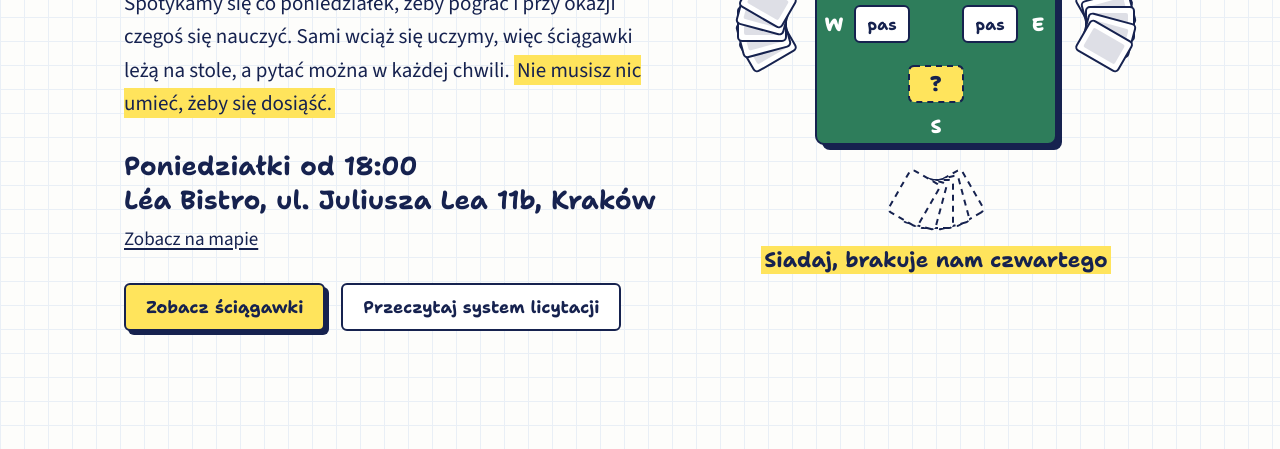
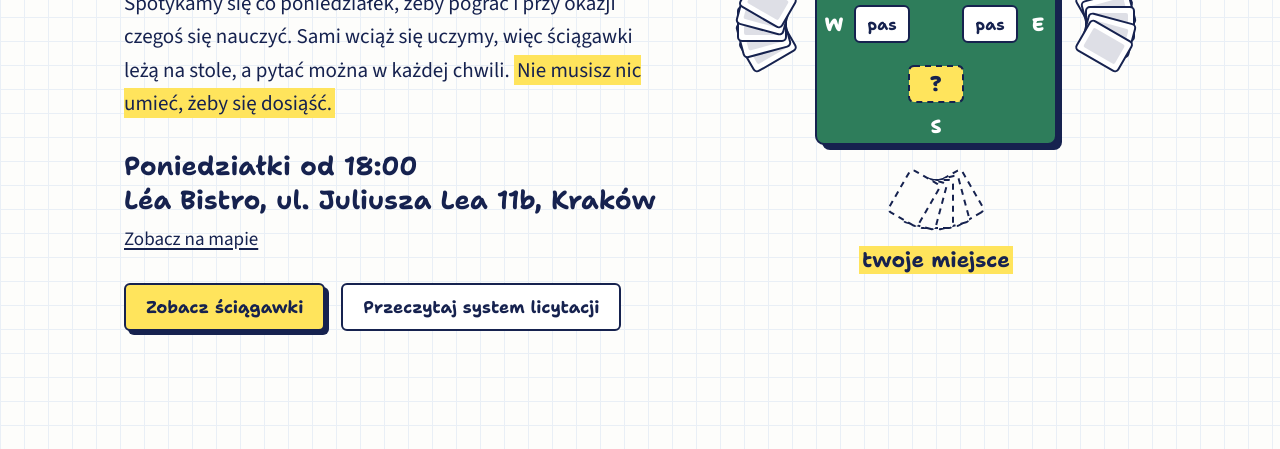
Before and after one commit to witekbobrowski/ciupiemy-w-brydza, a plain HTML site: page build/templates/index.html in a window 1280 px wide. Shown: the part 343-792 px from the top of the page. Drawn offline with Linux system fonts and the light colour scheme; files that its build step writes are made by us from their sources; files whose address does not match are found by name.

Commit message:
Podpis pod stołem: twoje miejsce
Co-Authored-By: Claude Fable 5.2 <noreply@anthropic.com>

```diff
--- a/build/templates/index.html
+++ b/build/templates/index.html
@@ -48,7 +48,7 @@
       <rect class="t-tile" x="247" y="172" width="54" height="36" rx="5"/><text class="t-pass" x="274" y="196" text-anchor="middle">pas</text>
       <rect class="t-tile t-yours" x="193" y="232" width="54" height="36" rx="5"/><text class="t-bid" x="220" y="257" text-anchor="middle">?</text>
     </svg>
-    <p class="table-cap"><mark>Siadaj, brakuje nam czwartego</mark></p>
+    <p class="table-cap"><mark>twoje miejsce</mark></p>
     </div>
   </div>
 </div>
```
Also changed, not shown: docs/index.html (+1 -1 lines).
